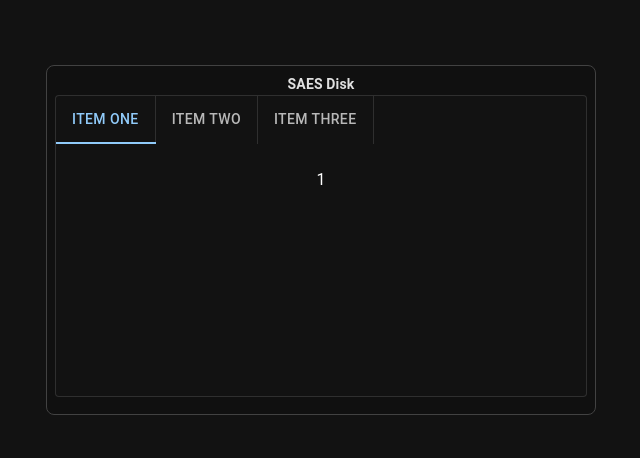
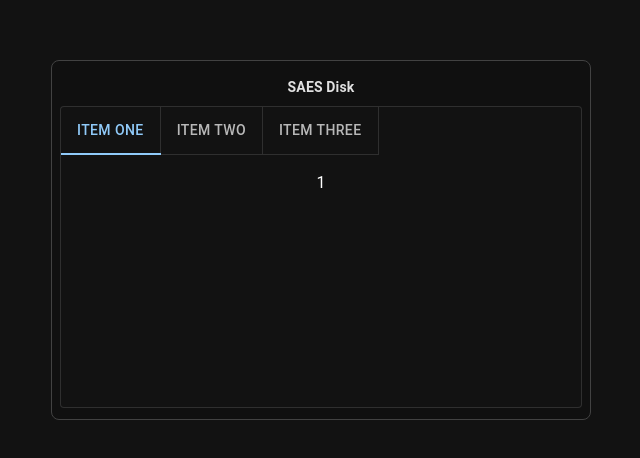
Before and after one commit to vtonu/material_ui_box, a React (Create React App) app: page / in a window 1280 px wide. Shown: the part 160-618 px from the top of the page, without its empty margins (319-959 px from the left). Built offline with nearby package versions, Linux system fonts and the light colour scheme.

Commit message:
Updated spacing & added bottomBorders

```diff
--- a/src/App.js
+++ b/src/App.js
@@ -13,10 +13,10 @@ function App() {
       }}>
       <Box
         sx={{
-          width: 550,
-          height: 350,
+          width: 540,
+          height: 360,
           p: 1,
-          m: 5,
+          m: 0,
           bgcolor: (theme) => (theme.palette.mode === 'dark' ? '#101010' : 'grey.50'),
           color: (theme) => (theme.palette.mode === 'dark' ? 'grey.300' : 'grey.800'),
           border: '1px solid',
@@ -26,7 +26,7 @@ function App() {
           fontSize: '0.875rem',
           fontWeight: '700',
         }}>
-        SAES Disk
+        <Box sx={{ p: 1 }}>SAES Disk</Box>
         <FixedContainer></FixedContainer>
       </Box>
     </div>
--- a/src/components/mainBox.js
+++ b/src/components/mainBox.js
@@ -1,5 +1,4 @@
 import * as React from 'react';
-import Container from '@mui/material/Container';
 import Tabs from './mainCard';
 
 export default function FixedContainer() {
--- a/src/components/verticalTabs.js
+++ b/src/components/verticalTabs.js
@@ -16,7 +16,7 @@ function TabPanel(props) {
       aria-labelledby={`vertical-tab-${index}`}
       {...other}>
       {value === index && (
-        <Box sx={{ p: 3 }}>
+        <Box sx={{ p: 2 }}>
           <Typography>{children}</Typography>
         </Box>
       )}
@@ -47,9 +47,21 @@ export default function VerticalTabs() {
   return (
     <Box sx={{ flexGrow: 1, display: 'flexbox', height: 300 }}>
       <Tabs value={value} onChange={handleChange} aria-label="Disk Tabs">
-        <Tab label="Item One" {...a11yProps(0)} sx={{ borderRight: 1, borderColor: 'divider' }} />
-        <Tab label="Item Two" {...a11yProps(1)} sx={{ borderRight: 1, borderColor: 'divider' }} />
-        <Tab label="Item Three" {...a11yProps(2)} sx={{ borderRight: 1, borderColor: 'divider' }} />
+        <Tab
+          label="Item One"
+          {...a11yProps(0)}
+          sx={{ borderRight: 1, borderBottom: 1, borderColor: 'divider' }}
+        />
+        <Tab
+          label="Item Two"
+          {...a11yProps(1)}
+          sx={{ borderRight: 1, borderBottom: 1, borderColor: 'divider' }}
+        />
+        <Tab
+          label="Item Three"
+          {...a11yProps(2)}
+          sx={{ borderRight: 1, borderBottom: 1, borderColor: 'divider' }}
+        />
       </Tabs>
       <TabPanel value={value} index={0}>
         1
```
